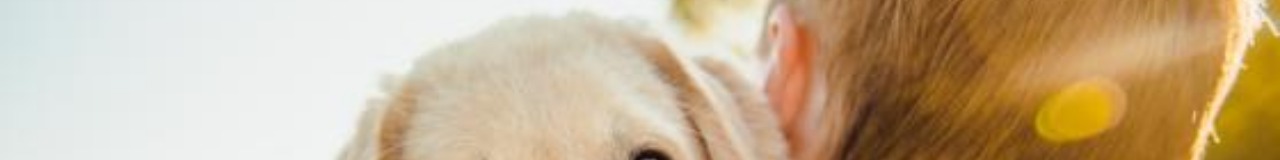
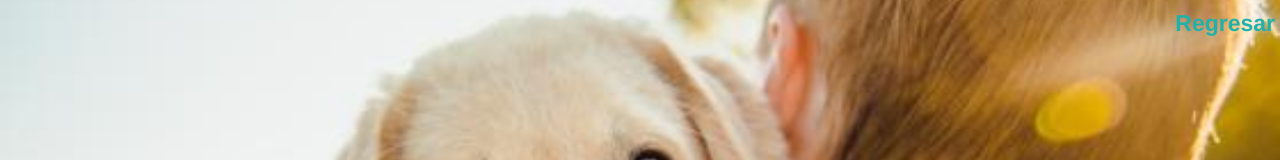
Before and after one commit to teckforever/mascoticas, a plain HTML site: page mascotas.html in a window 1280 px wide. Shown: the top 160 px of the page. Drawn offline with Linux system fonts and the light colour scheme.

Commit message:
Se agrego el boton de regreso a pagina de inicio

```diff
--- a/Css/estilos-mascotas.css
+++ b/Css/estilos-mascotas.css
@@ -2,6 +2,10 @@
   margin: 0;
   padding: 0;
   box-sizing: border-box;
+}
+
+a {
+  text-decoration: none;
 }
 
 html, body {
@@ -16,6 +20,24 @@ body {
   color: #000;
   margin: 0;
   padding: 0;
+}
+
+.cont-regresar {
+  position: fixed;
+  top: 0;
+  left: 0;
+  width: 100%;
+  display: flex;
+  justify-content: flex-end;
+  font-size: 23px;
+  font-weight: bold;
+  padding: 10px 5px;
+  z-index: 200;
+}
+
+.cont-regresar a {
+  color: lightseagreen;
+
 }
 
 .swiper-container {
--- a/mascotas.html
+++ b/mascotas.html
@@ -10,6 +10,11 @@
 </head>
 
 <body>
+
+    <div class="cont-regresar">
+        <a href="./index.html">Regresar</a>
+    </div>
+
     <!-- Swiper -->
     <div class="swiper-container">
         <div class="swiper-wrapper">
@@ -21,7 +26,7 @@
                     <div class="cont-descripcion-mascota">
                         <h3>Bruno</h3>
                         <p>
-                            Una mascota ideal para la familia , en el encontraremos lealtad ,cariño, amor,  compañia y
+                            Una mascota ideal para la familia , en el encontraremos lealtad ,cariño, amor, compañia y
                             muchas cualidades mas.
                         </p>
                     </div>
@@ -36,7 +41,8 @@
                     <div class="cont-descripcion-mascota">
                         <h3>Porky</h3>
                         <p>
-                            Una mascota ideal para acompañarte a todos lados, lo puedes transportar en un bolso pequeño,                         ideal para la familia.
+                            Una mascota ideal para acompañarte a todos lados, lo puedes transportar en un bolso pequeño,
+                            ideal para la familia.
                         </p>
                     </div>
                 </div>
```
